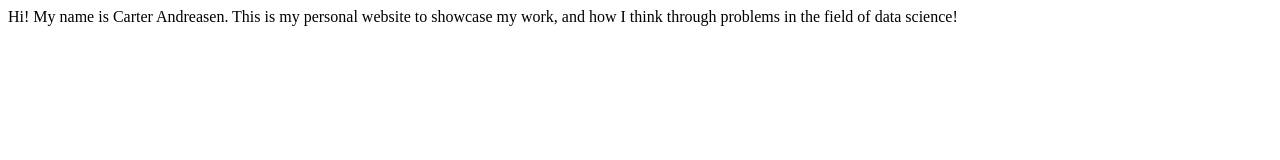
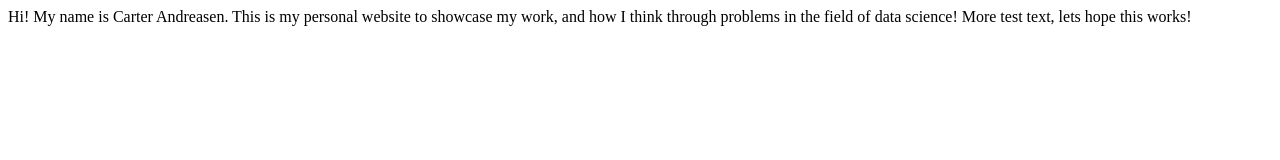
Before and after one commit to carterandreasen/carterandreasen.github.io, a plain HTML site: page index.html in a window 1280 px wide. Drawn offline with Linux system fonts and the light colour scheme.

Commit message:
Added more text to index file

```diff
--- a/index.html
+++ b/index.html
@@ -7,5 +7,6 @@
 </head>
 <body>
     Hi! My name is Carter Andreasen. This is my personal website to showcase my work, and how I think through problems in the field of data science!
+    More test text, lets hope this works!
 </body>
 </html>
```
